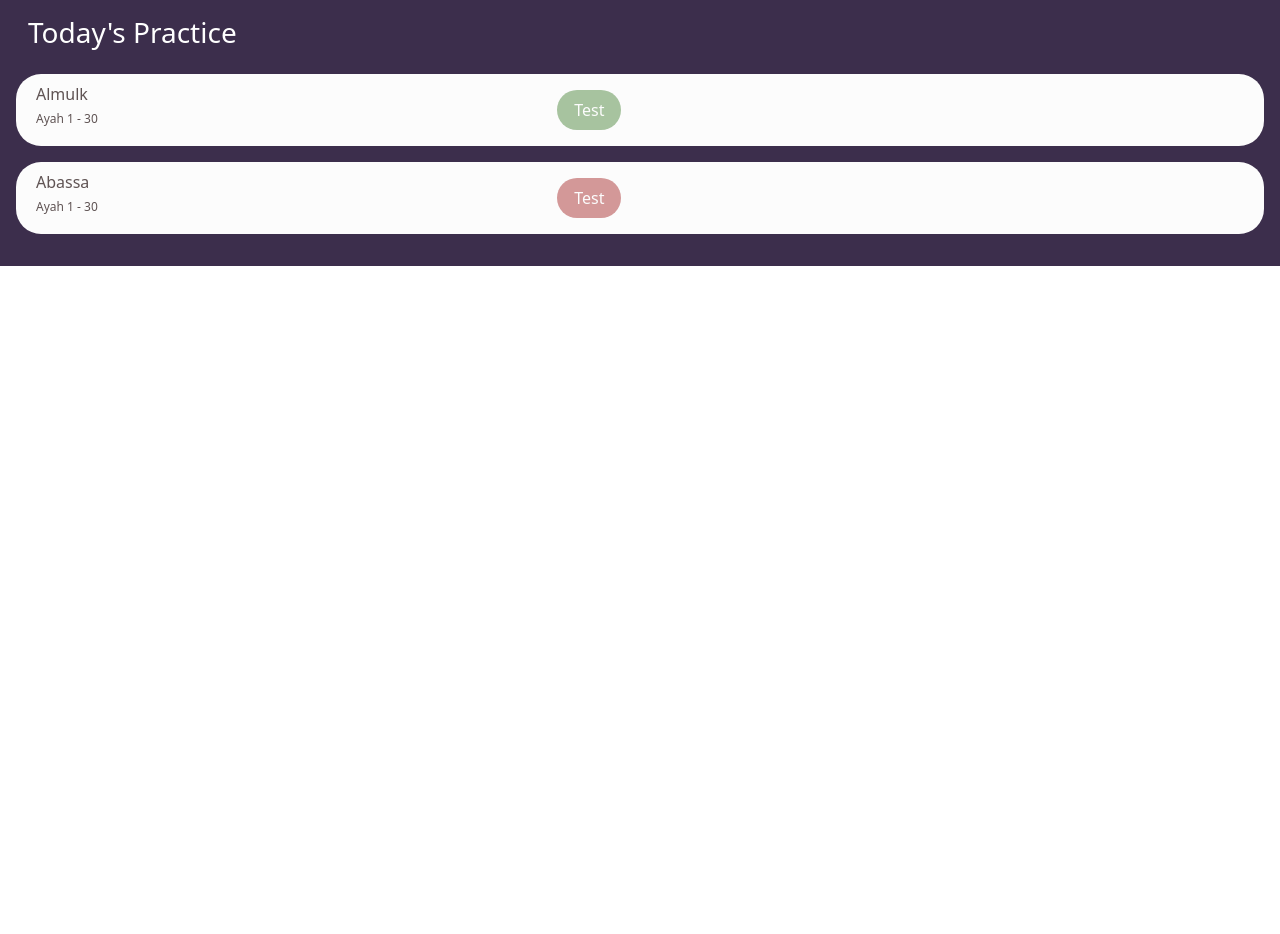
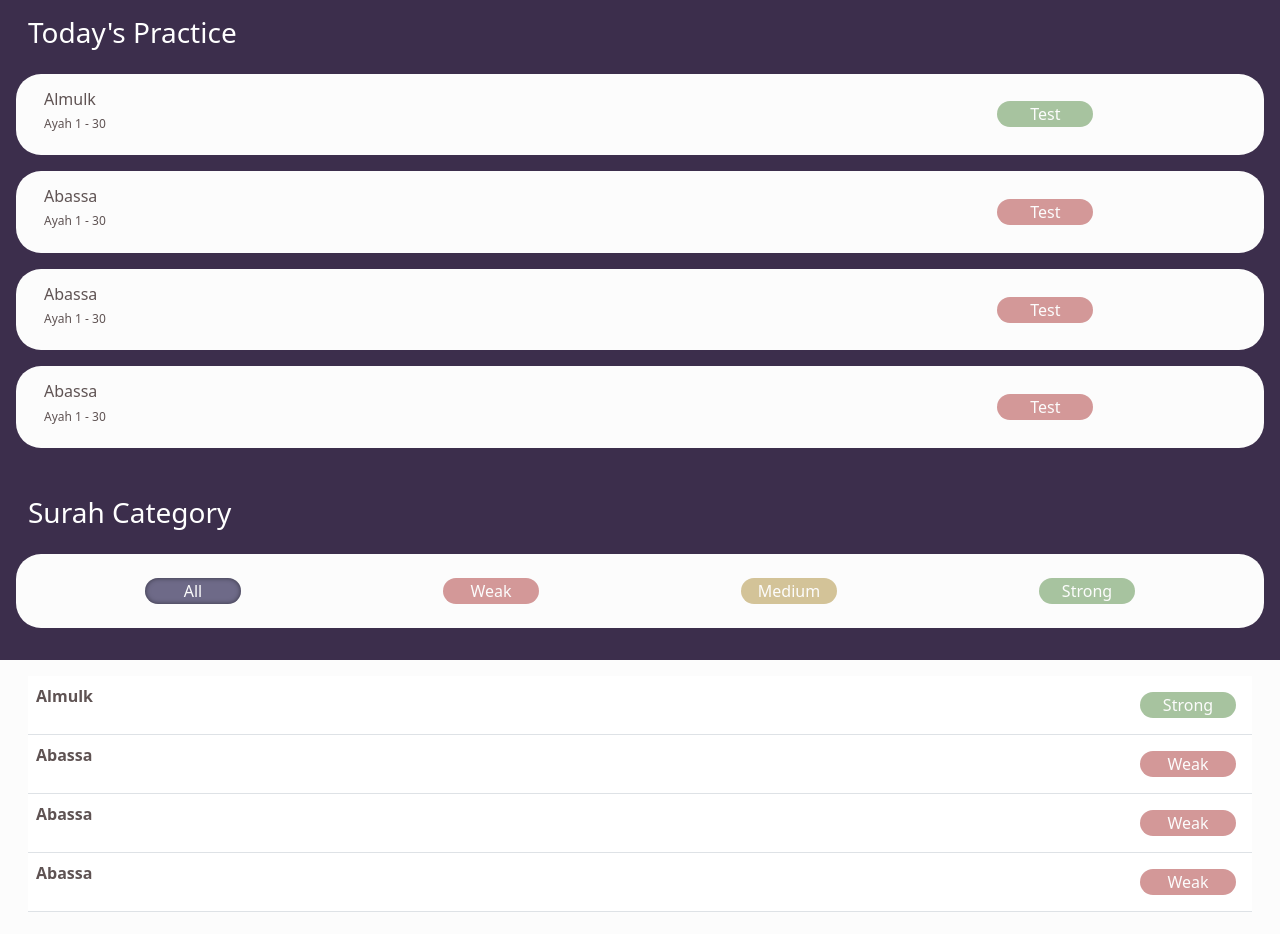
Before and after one commit to Tech-Sisters/hackathon23-team2, a React (Create React App) app in the folder frontend-react/: page / in a window 1280 px wide. Shown: the top 934 px of the page. Before the commit the page ends 800 px from the top, so only its background shows below. Built offline with nearby package versions, Linux system fonts and the light colour scheme.

Commit message:
home screen component done

```diff
--- a/frontend-react/src/App.css
+++ b/frontend-react/src/App.css
@@ -44,5 +44,8 @@
   font-size: 16px;
   font-weight: normal;
   border: none;
-  width: 4rem;
+  width: 6rem;
 }
+.isClicked{
+  box-shadow: inset 0px 0px 5px rgba(0, 0, 0, 0.5);
+}
--- a/frontend-react/src/Components/BeginTest/BeginTest.js
+++ b/frontend-react/src/Components/BeginTest/BeginTest.js
@@ -8,7 +8,6 @@ const BeginTest = () => {
   const location = useLocation();
   useEffect(() => {
     setSurah(location.state[0]);
-    console.log(location.state[0]);
   }, [surah]);
 
   const onBeginTestHandle = () => {
--- a/frontend-react/src/Components/FinalRankingTest/FinalRankingTest.css
+++ b/frontend-react/src/Components/FinalRankingTest/FinalRankingTest.css
@@ -5,9 +5,6 @@
     border: none;
     width: 8rem;
 }
-.isClicked{
-    box-shadow: inset 0px 0px 5px rgba(0, 0, 0, 0.5);
-}
 .nextIcon{
     cursor: pointer;
     font-size: 2rem;
--- a/frontend-react/src/Components/HomeScreen/HomeScreen.css
+++ b/frontend-react/src/Components/HomeScreen/HomeScreen.css
@@ -1,3 +1,19 @@
 .WhiteBackground{
     background-color: #FCFCFC;
 }
+.CategoryBorder{
+    border-radius: 25px;
+}
+.FontSize16{
+    font-size: 16px;
+}
+.FontSize12{
+    font-size: 12px;
+}
+.ScrollTable{
+    max-height: 300px;
+    overflow-y: auto;
+}
+.AllFilter{
+    background-color: #6E6A88;
+}
--- a/frontend-react/src/Components/HomeScreen/HomeScreen.js
+++ b/frontend-react/src/Components/HomeScreen/HomeScreen.js
@@ -1,9 +1,11 @@
 import "./HomeScreen.css";
-import React, { useState } from "react";
+import React, { useState, useEffect } from "react";
 import { useNavigate } from "react-router-dom";
 const HomeScreen = () => {
   let navigate = useNavigate();
-  const surahsList = [
+  const [filteredSurahs, setFilteredSurahs] = useState([]);
+  const [selectedStrength, setSelectedStrength] = useState("All");
+  const [surahsList, setSurahsList] = useState([
     {
       id: 1,
       surahName: "Almulk",
@@ -27,17 +29,55 @@ const HomeScreen = () => {
         "ayah3",
       ],
     },
-  ];
+    {
+      id: 3,
+      surahName: "Abassa",
+      numberOfAyah: 30,
+      currentStrength: "Weak",
+      lastTestedOn: "14/11/2023",
+      ayahs: [
+        "ayahaaaaaaaaaaaaaaaaaaaaaaaaaaaaaaaaaaaaaaaaaaaaaaaaaaaaaaaaaaaaaaaaaaaaaaaaaaaaaaaaaaaaaaaaaaaa1",
+        "ayah2",
+        "ayah3",
+      ],
+    },
+    {
+      id: 4,
+      surahName: "Abassa",
+      numberOfAyah: 30,
+      currentStrength: "Weak",
+      lastTestedOn: "14/11/2023",
+      ayahs: [
+        "ayahaaaaaaaaaaaaaaaaaaaaaaaaaaaaaaaaaaaaaaaaaaaaaaaaaaaaaaaaaaaaaaaaaaaaaaaaaaaaaaaaaaaaaaaaaaaa1",
+        "ayah2",
+        "ayah3",
+      ],
+    },
+  ]);
+  useEffect(() => {
+    setFilteredSurahs(surahsList);
+  }, [surahsList]);
+
   const handleClickTestSurah = (surahId) => {
     let selectedTest = surahsList.filter((s) => s.id === surahId);
     navigate("/begin-test", { state: selectedTest });
   };
+  const handleFilterSurahStrength = (strength) => {
+    if (strength === "All") {
+      setFilteredSurahs(surahsList);
+      setSelectedStrength("All");
+    } else {
+      const filtered = surahsList.filter((s) => s.currentStrength === strength);
+      setFilteredSurahs(filtered);
+      setSelectedStrength(strength);
+    }
+  };
   return (
     <>
-      <div className="container-fluid">
-        <div className="row header p-3 ">
+      <div className="container-fluid header">
+        <div className="row p-3">
           <div className="col-12">
-            <div className="row mb-3">
+            <div className="row">
               <div className="col-12 headerTitle">
                 <h3>Today's Practice</h3>
               </div>
@@ -45,35 +85,103 @@ const HomeScreen = () => {
             {surahsList.map((surah) => (
               <div
                 key={surah.id}
-                className="row my-3 WhiteBackground text p-2 d-flex align-items-center "
-                style={{ borderRadius: "25px" }}
+                className="row my-3 CategoryBorder WhiteBackground text p-3 d-flex justify-content-center"
               >
-                <div className="col-5">
-                  <div className="row d-flex flex-column">
+                <div className="col-8">
+                  <div className="row">
                     <div className="col-12 text">
-                      <h6 style={{ fontSize: "16px" }}>{surah.surahName}</h6>
+                      <h6 className="FontSize16">{surah.surahName}</h6>
                     </div>
                     <div className="col-12 text">
-                      <h6 style={{ fontSize: "12px" }}>
+                      <h6 className="FontSize12">
                         Ayah 1 - {surah.numberOfAyah}
                       </h6>
                     </div>
                   </div>
                 </div>
-                <div className="col-5">
-                  <button
-                    className={`${surah.currentStrength}Color strengthBadge rounded-pill p-2 m-2`}
-                    onClick={() => handleClickTestSurah(surah.id)}
-                  >
-                    Test
-                  </button>
+                <div className="col-4 d-flex justify-content-center">
+                  <div className="align-self-center">
+                    <button
+                      className={`${surah.currentStrength}Color strengthBadge rounded-pill m-2`}
+                      onClick={() => handleClickTestSurah(surah.id)}
+                    >
+                      Test
+                    </button>
+                  </div>
                 </div>
               </div>
             ))}
           </div>
         </div>
-        <div className="row"></div>
-        <div className="row"></div>
+        <div className="row p-3">
+          <div className="col-12">
+            <div className="row">
+              <div className="col-12 headerTitle">
+                <h3>Surah Category</h3>
+              </div>
+            </div>
+            <div className="row CategoryBorder my-3 WhiteBackground text p-3">
+              <div className="col-lg-12 d-flex flex-lg-wrap justify-content-around">
+                <button
+                  className={`strengthBadge rounded-pill AllFilter m-2 ${
+                    selectedStrength === "All" ? "isClicked" : ""
+                  }`}
+                  onClick={() => handleFilterSurahStrength("All")}
+                >
+                  All
+                </button>
+                <button
+                  className={`WeakColor strengthBadge rounded-pill m-2 ${
+                    selectedStrength === "Weak" ? "isClicked" : ""
+                  }`}
+                  onClick={() => handleFilterSurahStrength("Weak")}
+                >
+                  Weak
+                </button>
+                <button
+                  className={`MediumColor strengthBadge rounded-pill m-2 ${
+                    selectedStrength === "Medium" ? "isClicked" : ""
+                  }`}
+                  onClick={() => handleFilterSurahStrength("Medium")}
+                >
+                  Medium
+                </button>
+                <button
+                  className={`StrongColor strengthBadge rounded-pill m-2 ${
+                    selectedStrength === "Strong" ? "isClicked" : ""
+                  }`}
+                  onClick={() => handleFilterSurahStrength("Strong")}
+                >
+                  Strong
+                </button>
+              </div>
+            </div>
+          </div>
+        </div>
+        <div className="row p-3 WhiteBackground">
+          <div className="col-12">
+            <div className="ScrollTable">
+              <table className="table ">
+                <tbody>
+                  {filteredSurahs.map((surah, index) => (
+                    <tr key={index}>
+                      <td>
+                        <span className="surahName">{surah.surahName}</span>
+                      </td>
+                      <td className="text-end">
+                        <button
+                          className={`${surah.currentStrength}Color strengthBadge rounded-pill m-2`}
+                        >
+                          {surah.currentStrength}
+                        </button>
+                      </td>
+                    </tr>
+                  ))}
+                </tbody>
+              </table>
+            </div>
+          </div>
+        </div>
       </div>
     </>
   );
```
